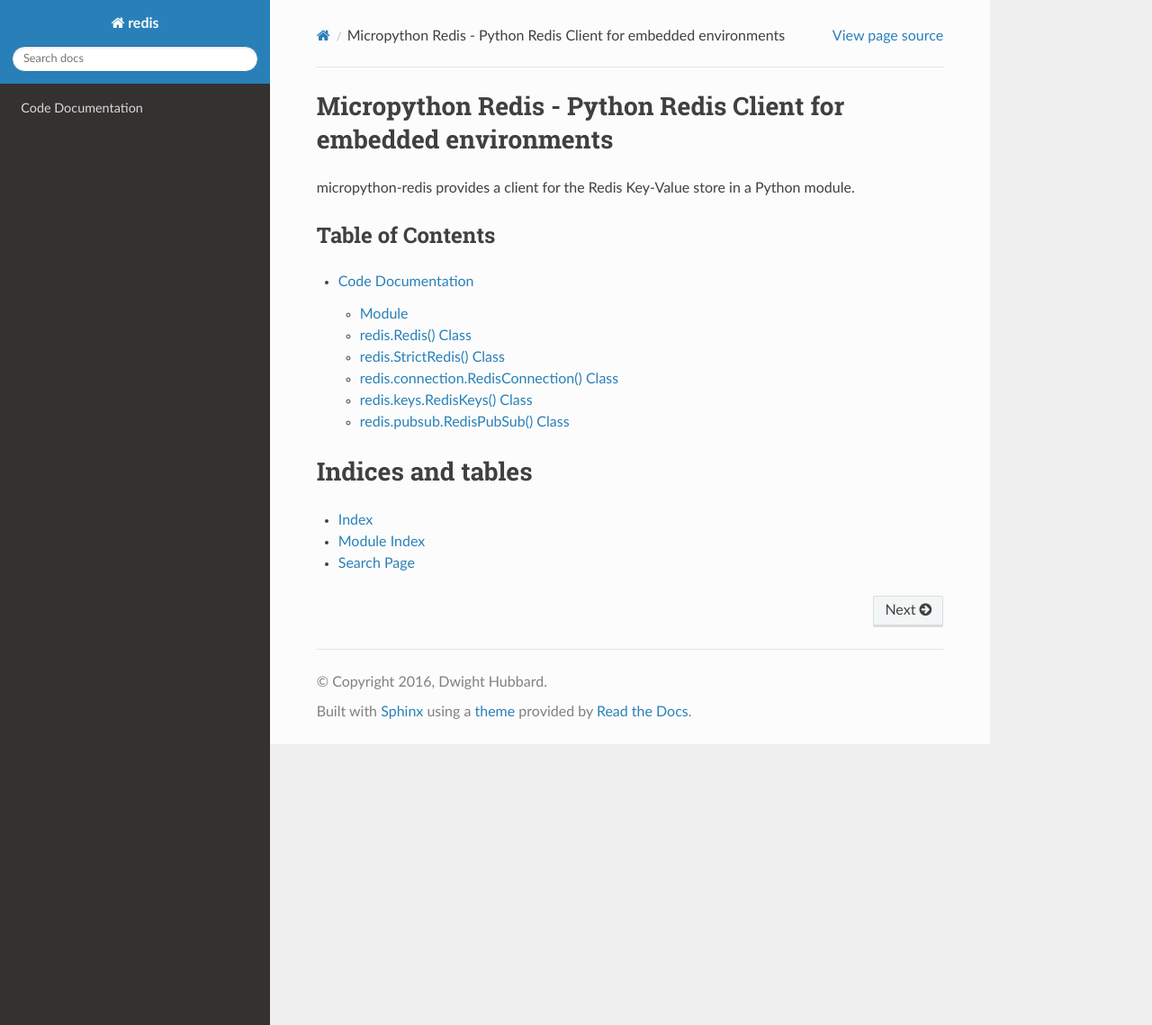
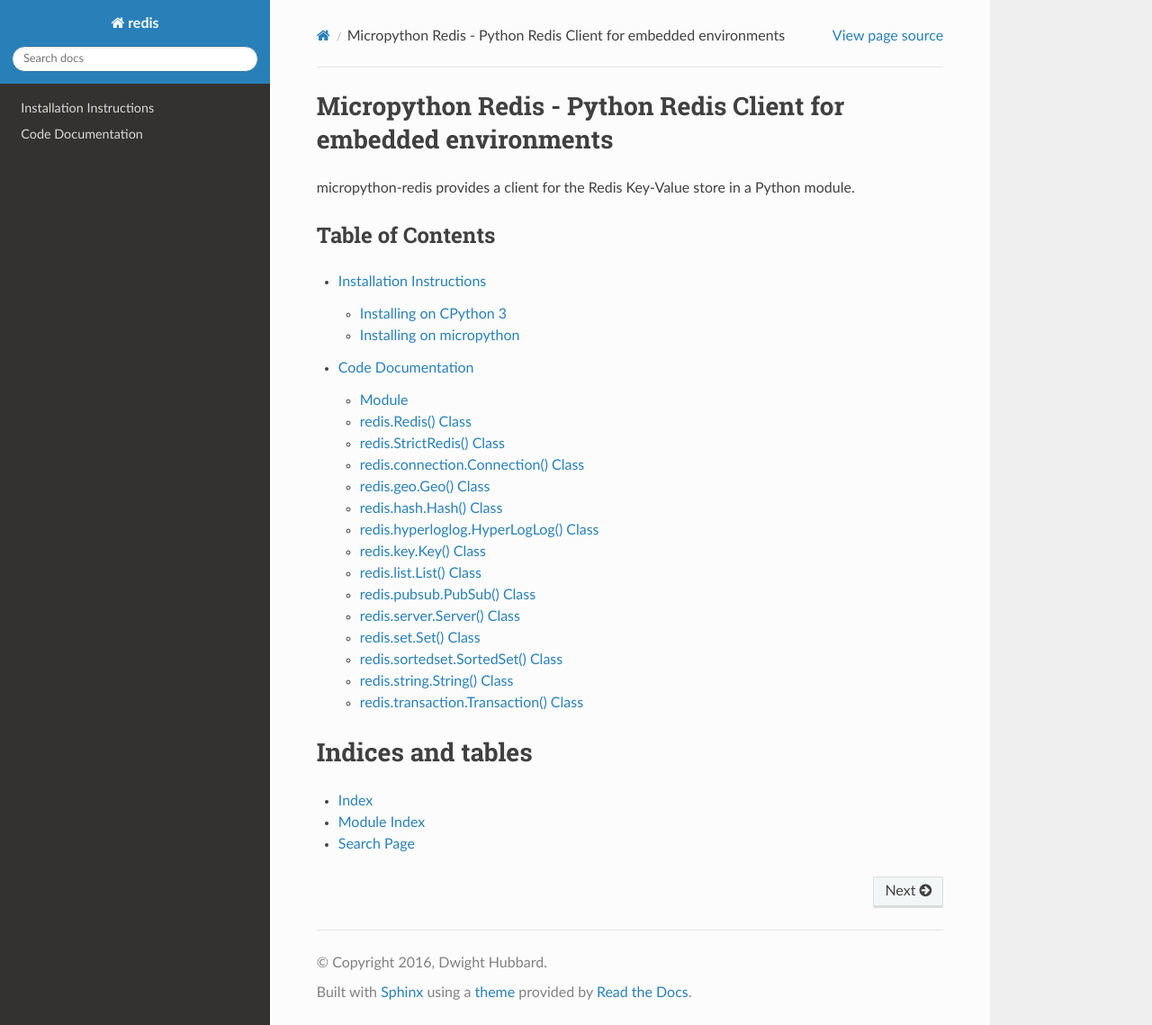
Before and after one commit to dwighthubbard/micropython-redis, a Sphinx documentation site: the page built from docs/index.rst, in a window 1280 px wide and 1139 px high. Shown: the whole window at 90% size. Built offline with Sphinx 7.4.7 and the Read the Docs theme 2.0.0, drawn with Linux system fonts in a browser that asks for light colours; the version number could not be read and is left out.

Commit message:
Doc updates

```diff
--- a/docs/conf.py
+++ b/docs/conf.py
@@ -12,6 +12,7 @@
 # All configuration values have a default; values that are commented out
 # serve to show the default.
 import os
+from recommonmark.parser import CommonMarkParser
 
 html_theme = 'default'
 
@@ -45,6 +46,7 @@
     'sphinx.ext.intersphinx',
     'sphinx.ext.ifconfig',
     'sphinx.ext.viewcode',
+    'sphinx.ext.napoleon',
 ]
 
 # Add any paths that contain templates here, relative to this directory.
@@ -268,3 +270,9 @@
 
 # Example configuration for intersphinx: refer to the Python standard library.
 intersphinx_mapping = {'http://docs.python.org/': None}
+
+source_parsers = {
+    '.md': CommonMarkParser,
+}
+
+source_suffix = ['.rst', '.md']
--- a/docs/index.rst
+++ b/docs/index.rst
@@ -9,6 +9,7 @@
 .. toctree::
    :maxdepth: 2
 
+   install.md
    micropython_redis.rst
 
 
--- /dev/null
+++ b/docs/install.md
@@ -0,0 +1,38 @@
+# Installation Instructions
+
+## Installing on CPython 3
+
+Although micropython-redis is designed to function with micropython, it is supported on most python 3 interpreters.
+Use pip to install on Python3 or PyPy3.
+
+    $ pip install micropython-redis
+
+## Installing on micropython
+
+The installation process differs depending on the version of micropython being used.  However the *pip-micropython*
+tool is used to do the installation from the Python package repositories.
+
+### Installing on micropython unix
+
+Use the *pip-micropython* tool to install on micropython.  Will install pip-micropython t the default micropython
+lib directory.
+
+    $ pip-micropython install micropython-redis
+
+### Installing on micropython embedded platforms
+
+To install on micropython embedded platforms:
+
+1. Create a lib directory to hold the python code for the platform
+
+    $ mkdir lib
+
+2. Set the MICROPATH environment variable to the full path of the lib directory.
+
+    $ export MICROPATH="`pwd`/lib"
+
+3 Run pip-micropython to install micropython-redis into the lib directory.
+
+    $ pip-micropython install micropython-redis
+
+4. Copy the lib directory to the embedded device.
--- a/docs/micropython_redis.rst
+++ b/docs/micropython_redis.rst
@@ -48,23 +48,86 @@
    :inherited-members:
    :show-inheritance:
 
-redis.connection.RedisConnection() Class
-========================================
-.. autoclass:: redis.connection.RedisConnection
+redis.connection.Connection() Class
+===================================
+.. autoclass:: redis.connection.Connection
    :members:
    :inherited-members:
    :show-inheritance:
 
-redis.keys.RedisKeys() Class
-========================================
-.. autoclass:: redis.keys.RedisKeys
+redis.geo.Geo() Class
+=====================
+.. autoclass:: redis.geo.Geo
    :members:
    :inherited-members:
    :show-inheritance:
 
-redis.pubsub.RedisPubSub() Class
-========================================
-.. autoclass:: redis.pubsub.RedisPubSub
+redis.hash.Hash() Class
+=======================
+.. autoclass:: redis.hash.Hash
    :members:
    :inherited-members:
    :show-inheritance:
+
+redis.hyperloglog.HyperLogLog() Class
+=====================================
+.. autoclass:: redis.hyperloglog.HyperLogLog
+   :members:
+   :inherited-members:
+   :show-inheritance:
+
+redis.key.Key() Class
+=====================
+.. autoclass:: redis.key.Key
+   :members:
+   :inherited-members:
+   :show-inheritance:
+
+redis.list.List() Class
+=======================
+.. autoclass:: redis.list.List
+   :members:
+   :inherited-members:
+   :show-inheritance:
+
+redis.pubsub.PubSub() Class
+===========================
+.. autoclass:: redis.pubsub.PubSub
+   :members:
+   :inherited-members:
+   :show-inheritance:
+
+redis.server.Server() Class
+===========================
+.. autoclass:: redis.server.Server
+   :members:
+   :inherited-members:
+   :show-inheritance:
+
+redis.set.Set() Class
+=====================
+.. autoclass:: redis.set.Set
+   :members:
+   :inherited-members:
+   :show-inheritance:
+
+redis.sortedset.SortedSet() Class
+=================================
+.. autoclass:: redis.sortedset.SortedSet
+   :members:
+   :inherited-members:
+   :show-inheritance:
+
+redis.string.String() Class
+===========================
+.. autoclass:: redis.string.String
+   :members:
+   :inherited-members:
+   :show-inheritance:
+
+redis.transaction.Transaction() Class
+=====================================
+.. autoclass:: redis.transaction.Transaction
+   :members:
+   :inherited-members:
+   :show-inheritance:
```
Also changed, not shown: redis/__init__.py (added), 7 other files.
